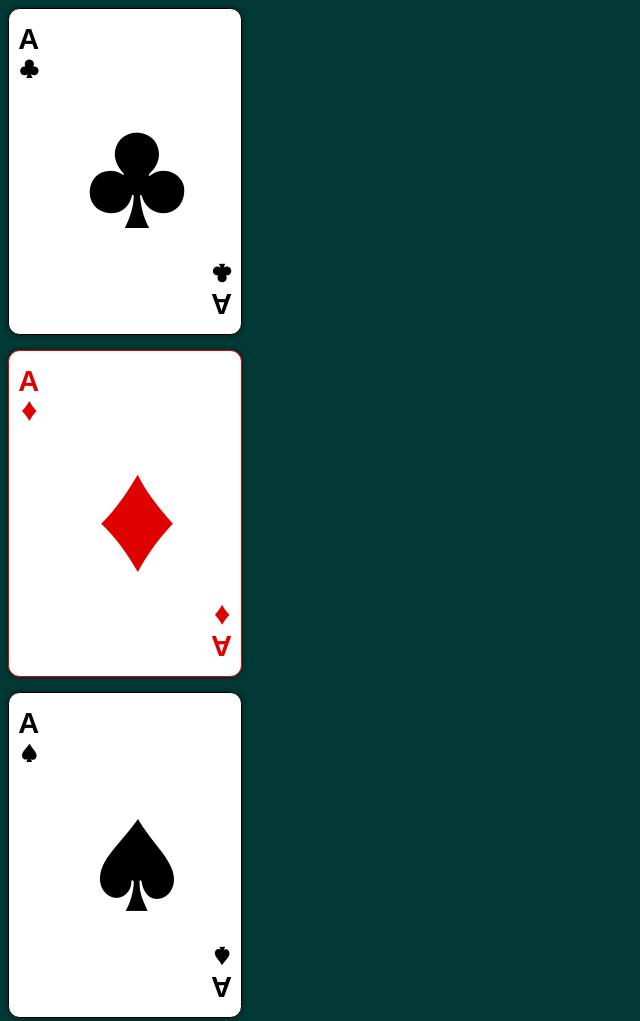
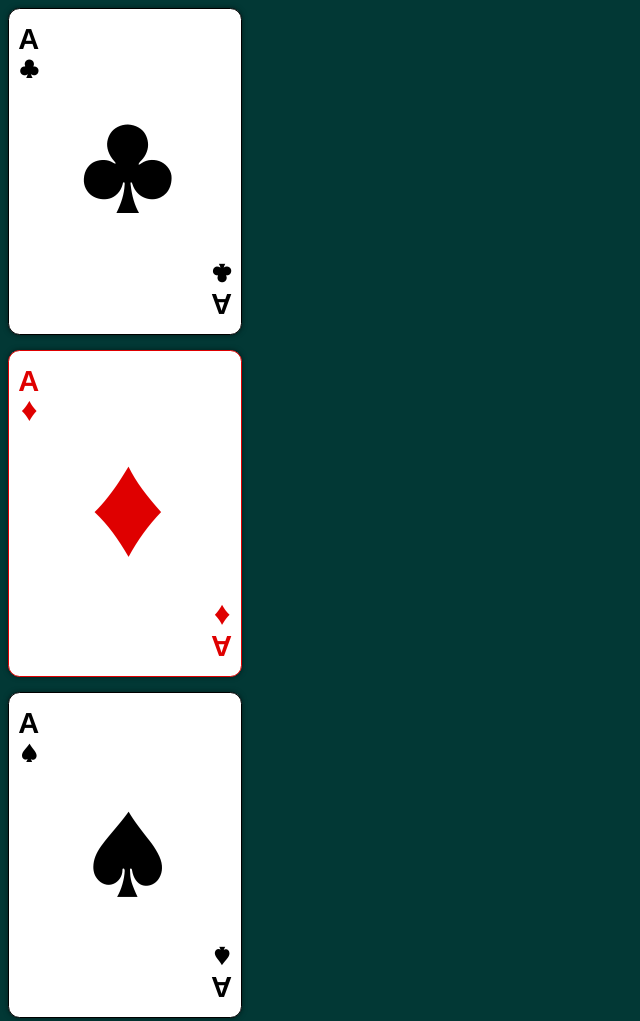
Before and after one commit to ayrbox/nepali-solitaire, a Gatsby site: page /card-sample in a window 1280 px wide. Shown: the top 1021 px of the page, without its empty margins (0-640 px from the left). Built offline with nearby package versions, Linux system fonts and the light colour scheme; Gatsby itself is replaced by a stand-in of ours.

Commit message:
Fix suite em for card and ace.

```diff
--- a/src/components/Cards/cards.module.scss
+++ b/src/components/Cards/cards.module.scss
@@ -1,7 +1,7 @@
 @import '../../sass/utils';
 
 .card-suit {
-  font-size: suitem(400);
+  font-size: $suit-size;
   font-weight: normal;
   width: suitem(50);
   height: suitem(57);
@@ -14,7 +14,7 @@
 
 .middleCenterLarge {
   @extend .card-suit;
-  font-size: suitem(800);
+  font-size: cardem(128);
   left: suitem(33);
   top: suitem(43);
 }
```
